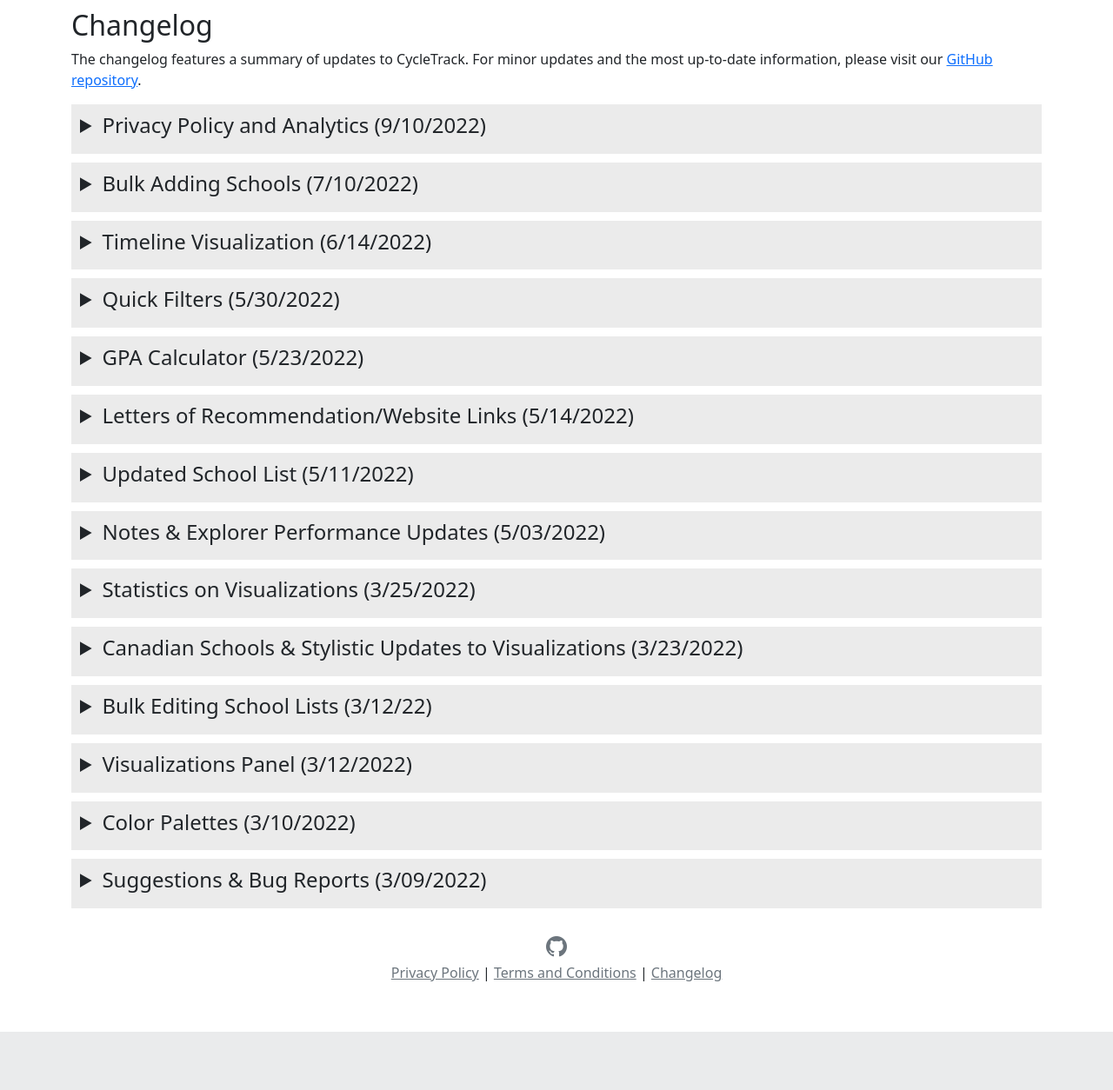
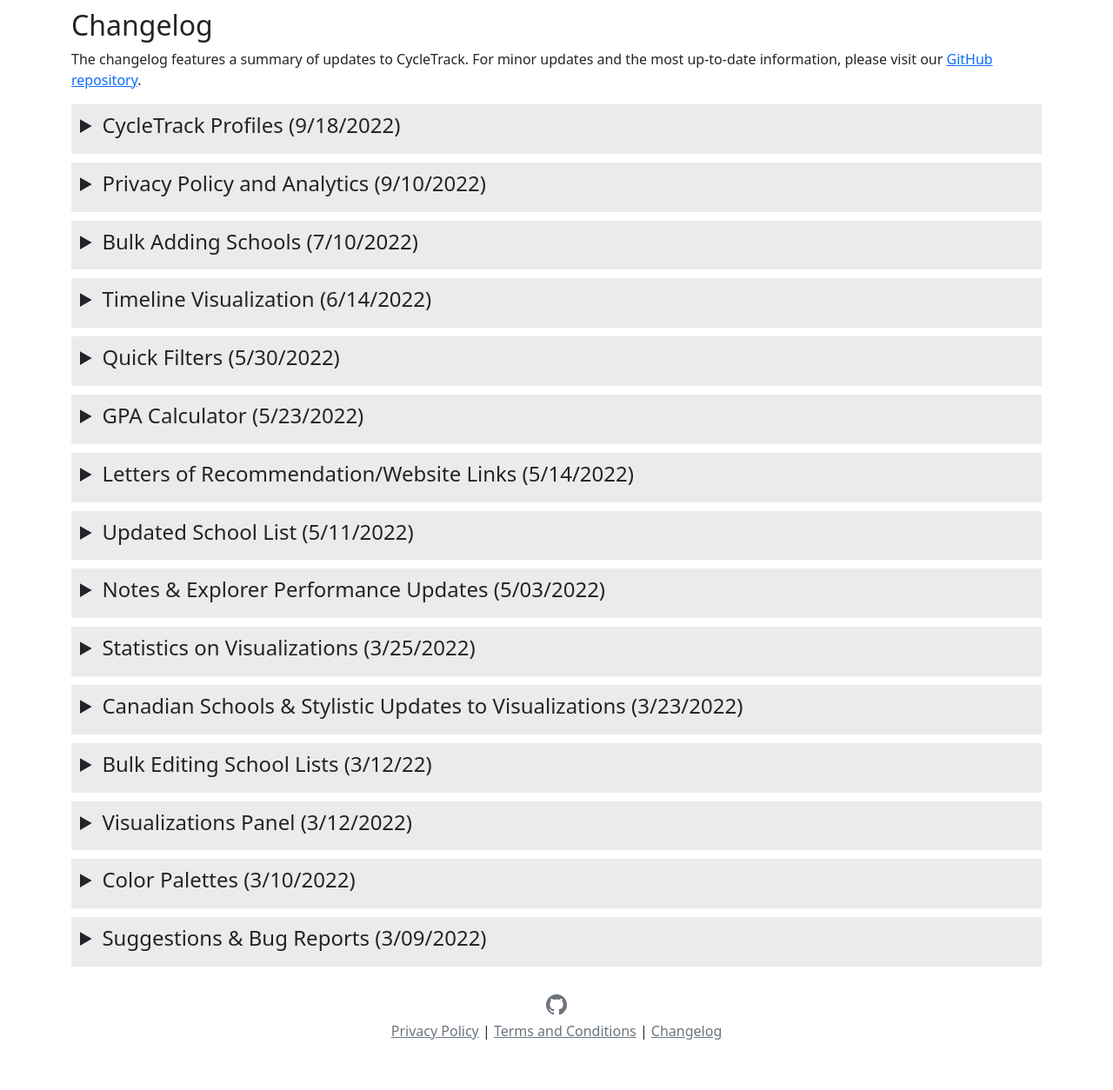
Before and after one commit to RunningMSN/CycleTrack, a Flask app: page /changelog in a window 1280 px wide. Shown: the part 58-1312 px from the top of the page at 87% size. Before the commit the page ends 1245 px from the top, so only its background shows below. Run offline with Flask 2, Linux system fonts and the light colour scheme; some libraries are stand-ins or nearby versions.

Commit message:
Add profiles to changelog

```diff
--- a/website/templates/changelog.html
+++ b/website/templates/changelog.html
@@ -5,6 +5,18 @@
     <h2>Changelog</h2>
     <p>The changelog features a summary of updates to CycleTrack. For minor updates and the most up-to-date information,
         please visit our <a href="https://github.com/RunningMSN/CycleTrack">GitHub repository</a>.</p>
+
+    <div class="changelog-item">
+        <details>
+            <summary class="h4">CycleTrack Profiles (9/18/2022)</summary>
+            <hr style="margin: 0px; margin-bottom:5px">
+            <p>
+                CycleTrack Profiles is a new feature that allows users to create custom pages. Profiles can be used to
+                create a private report for yourself, or generate a page that you can share publicly with advisors,
+                friends, family, or strangers.
+            </p>
+        </details>
+    </div>
 
     <div class="changelog-item">
         <details>
```
